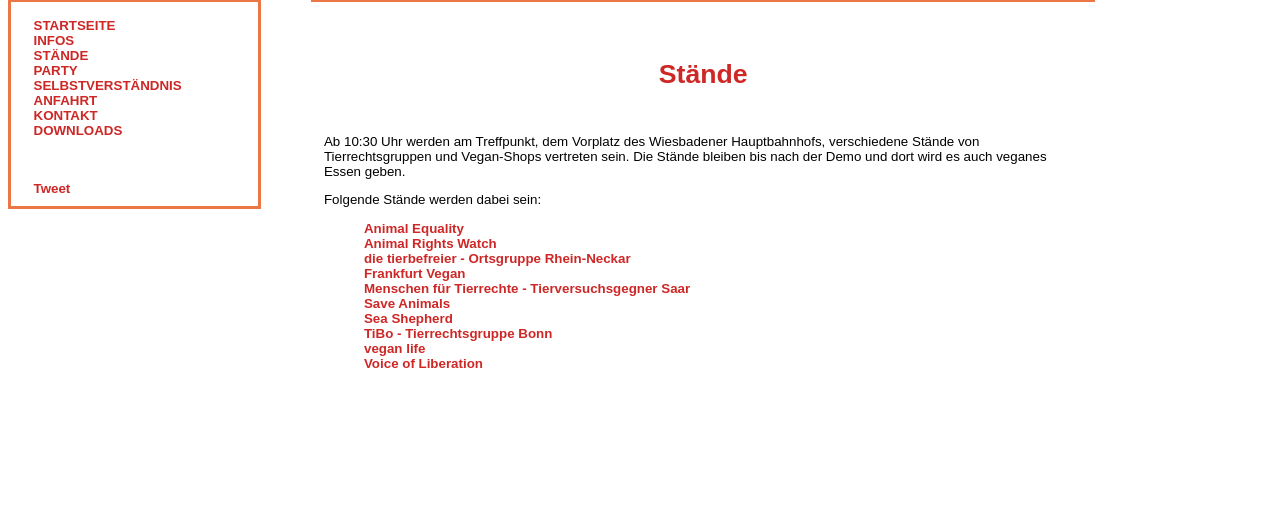
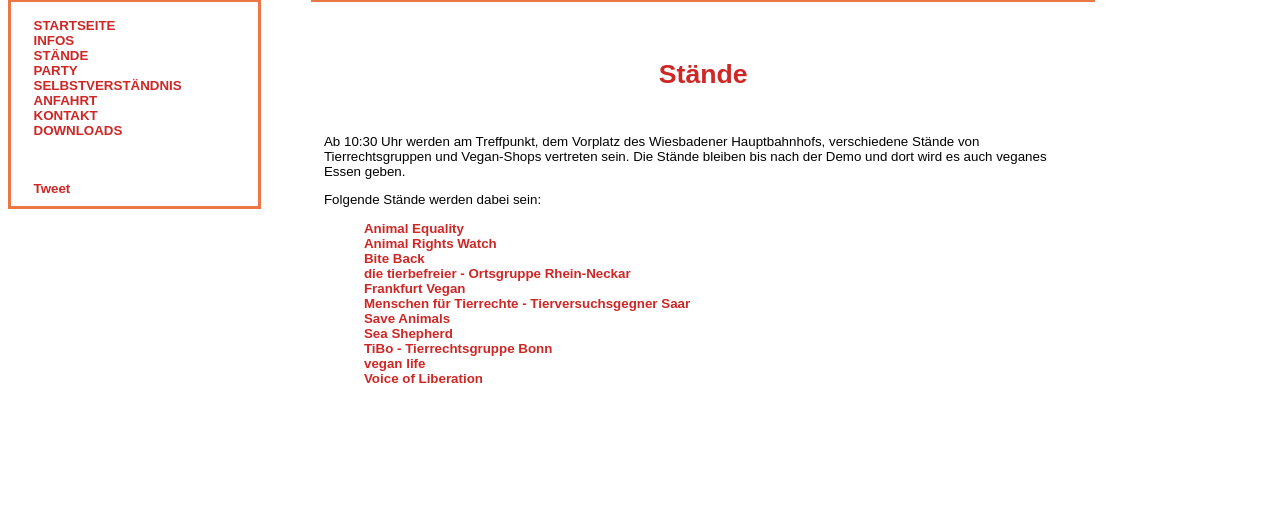
Before and after one commit to leSheep/demoSite, a PHP site: page /staende.php in a window 1280 px wide. Shown: the part 371-877 px from the top of the page. Run offline with PHP 8.4, Linux system fonts and the light colour scheme; some libraries are stand-ins or nearby versions; grey boxes are pictures that could not be loaded.

Commit message:
Bite Back hinzugefügt

```diff
--- a/staende.php
+++ b/staende.php
@@ -13,6 +13,7 @@ if(!isset($selectedSite)) {
 <ul>
 <li> <a href="http://www.animalequality.de/"> Animal Equality </a> </li>
 <li> <a href="http://www.ariwa.org/"> Animal Rights Watch </a> </li>
+<li> <a href="http://www.biteback.org/"> Bite Back </a> </li>
 <li> <a href="http://www.tierbefreier.de"> die tierbefreier - Ortsgruppe Rhein-Neckar</a> </li>
 <li> <a href="http://www.frankfurt-vegan.de/"> Frankfurt Vegan </a> </li>
 <li> <a href="http://www.tvg-saar-vegan.de/"> Menschen für Tierrechte - Tierversuchsgegner Saar </a> </li>
@@ -21,7 +22,6 @@ if(!isset($selectedSite)) {
 <li> <a href="http://ti-bo.org/"> TiBo - Tierrechtsgruppe Bonn </a> </li>
 <li> <a href="http://www.veganlife.lu/"> vegan life </a> </li>
 <li> <a href="http://voilib.de/"> Voice of Liberation </a> </li>
-<li> <a href=""> </a> </li>
 
 </ul>
 <?php
```
